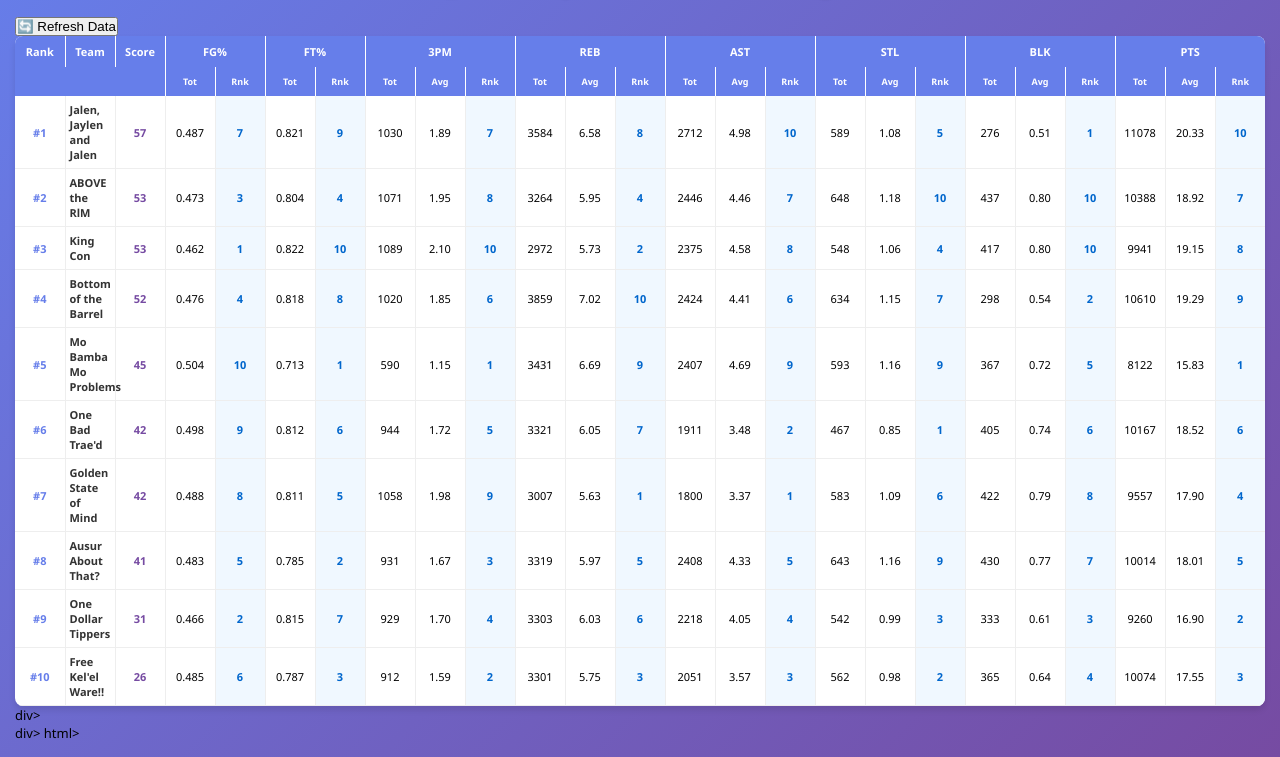
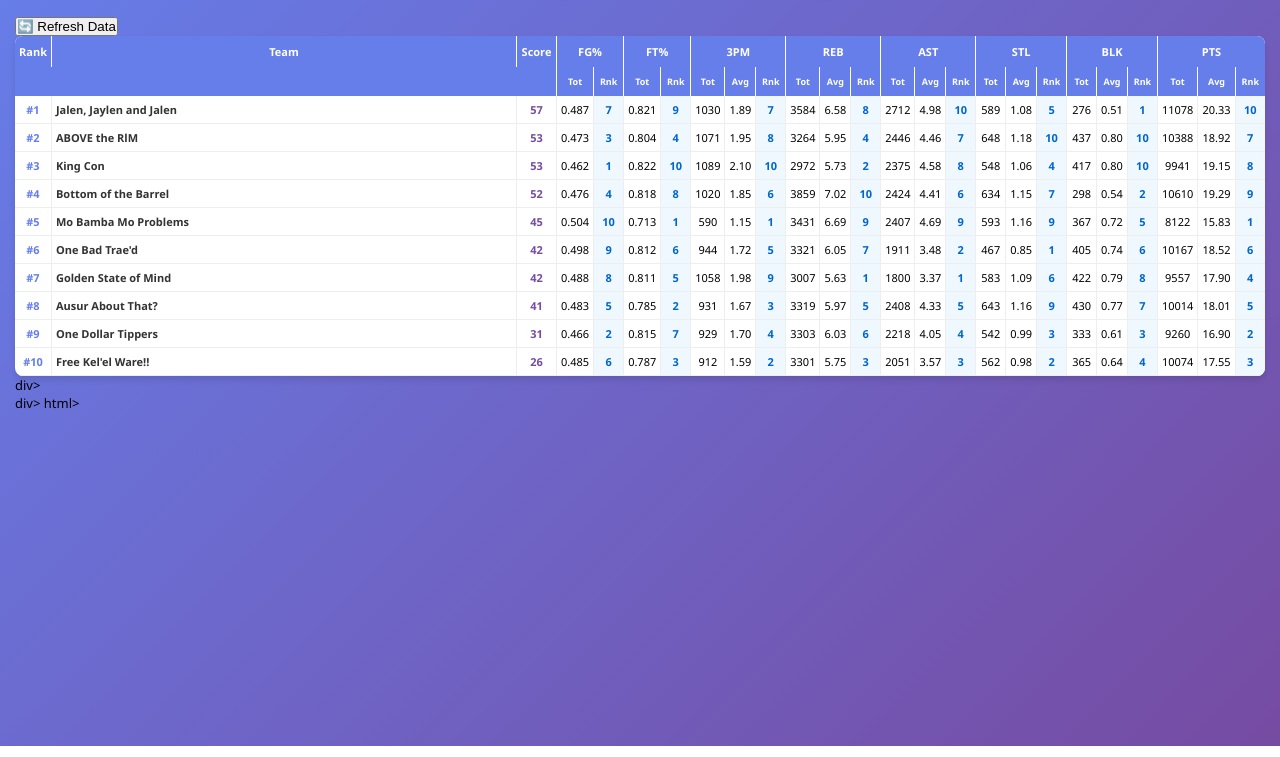
Before and after one commit to albertclu/fantasy-basketball-rankings, a plain HTML site: page index.html in a window 1280 px wide. Shown: the part 54-811 px from the top of the page. Drawn offline with Linux system fonts and the light colour scheme.

Commit message:
Adjust table and button styles in index.html

```diff
--- a/index.html
+++ b/index.html
@@ -43,7 +43,6 @@
                               width: 100%;
                               border-collapse: collapse;
                               font-size: 11px;
-                              table-layout: fixed;
 
 
                       button {
@@ -69,6 +68,12 @@
                               font-size: 11px;
                 }
 
+                      td:nth-child(2) {
+                max-width: 150px;
+                overflow: hidden;
+                text-overflow: ellipsis;
+                white-space: nowrap;
+              }
                 thead {
                               background: #667eea;
                               color: white;
```
